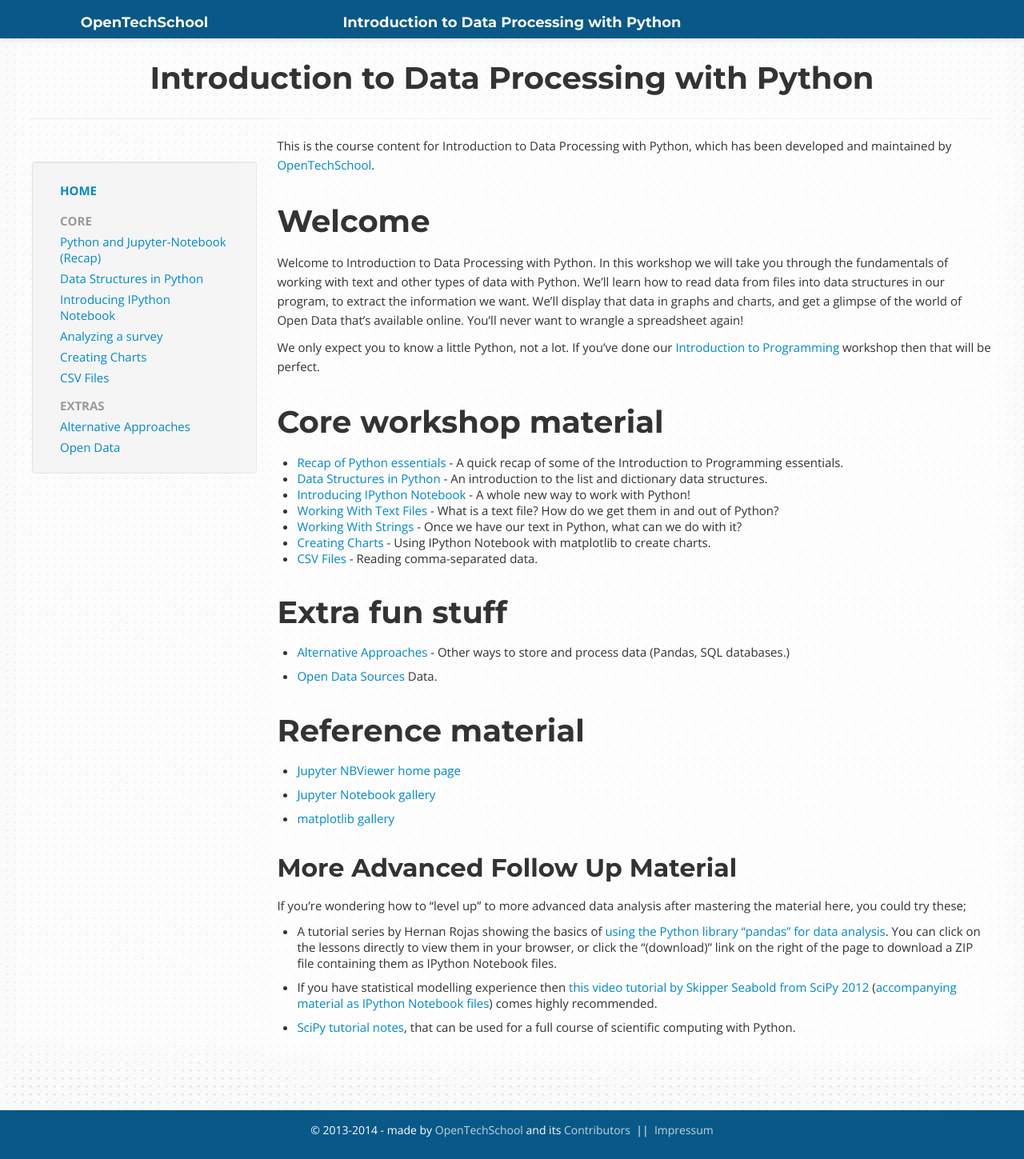
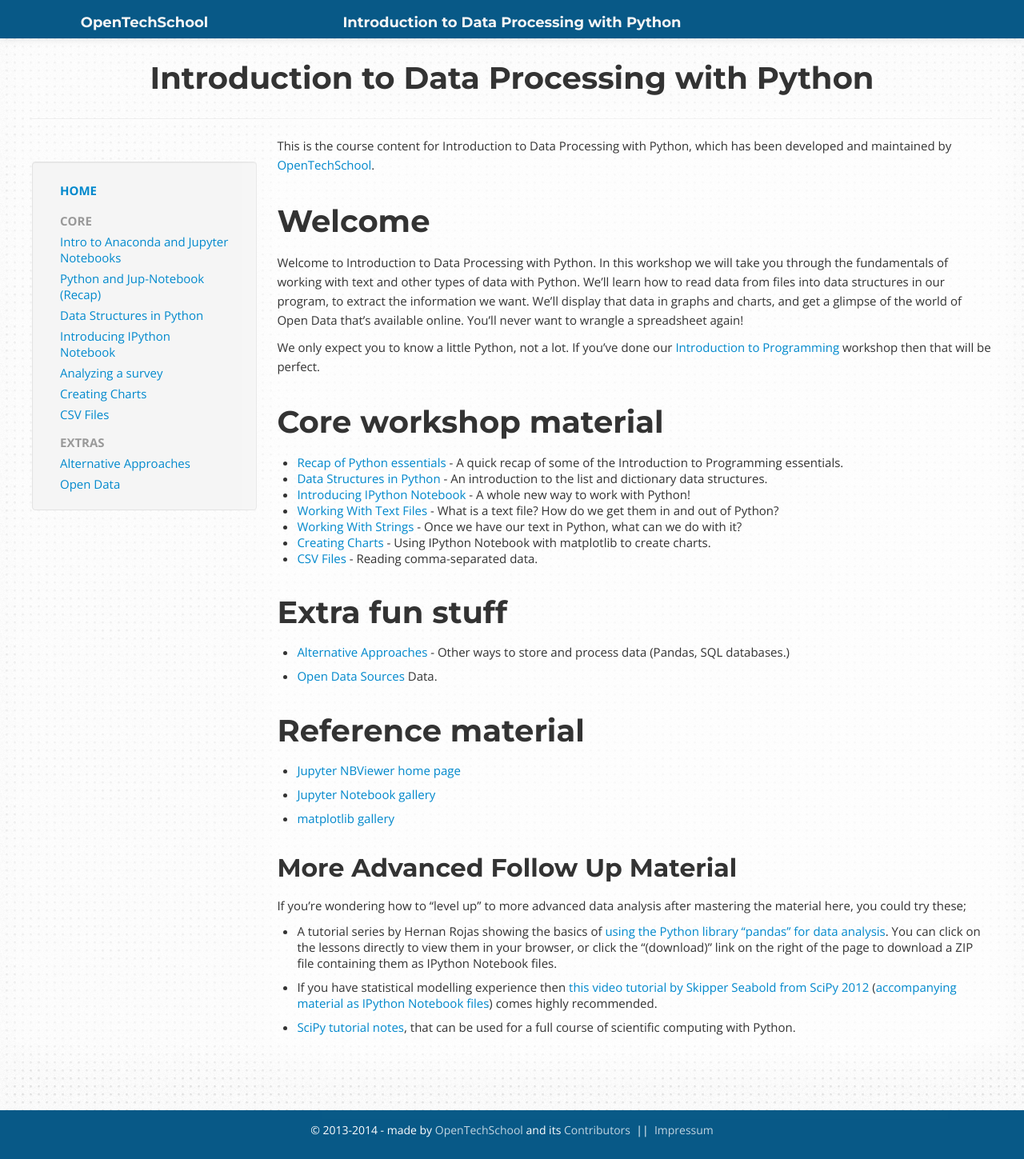
Before and after one commit to OpenTechSchool/python-data-intro, a Jekyll site: the page built from index.md, in a window 1280 px wide. Shown: the whole page at 80% size. Built offline with Jekyll 4.4.1, drawn with Linux system fonts in a browser that asks for light colours.

Commit message:
add config info for new 'intro to andaconda and jupyter notebooks'

```diff
--- a/_config.yml
+++ b/_config.yml
@@ -9,7 +9,10 @@
  - title: Core
    caption: The 'mandatory' workshop content
    subpages:
-     - title: Python and Jupyter-Notebook (Recap)
+     - title: Intro to Anaconda and Jupyter Notebooks
+       path: /core/anaconda_jupyter.html
+       caption: A brief introduction to Anaconda and Jupyter Notebooks
+     - title: Python and Jup-Notebook (Recap)
        path: /core/recap.html
        caption: A quick recap of some of the Introduction to Programming essentials
      - title: Data Structures in Python
```
